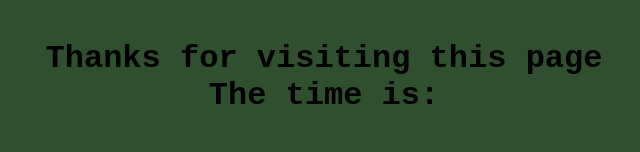
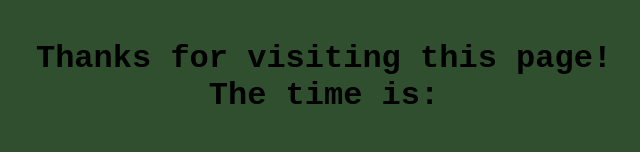
Before and after one commit to altruist1492/altruistSite1, a plain HTML site: page LandingSite.html in a window 1280 px wide. Shown: the top 152 px of the page, without its empty margins (316-956 px from the left). Drawn offline with Linux system fonts and the light colour scheme; grey boxes are pictures that could not be loaded.

Commit message:
Added Exclamation

```diff
--- a/LandingSite.html
+++ b/LandingSite.html
@@ -23,7 +23,7 @@
     </style>
 </head>
 <body>
-    <h1>Thanks for visiting this page<br>The time is:</h1>
+    <h1>Thanks for visiting this page!<br>The time is:</h1>
     <iframe src="https://free.timeanddate.com/clock/i9lhsk6m/n64/fn2/fs20/pc393/ftb/pa2/tt0/ta1/tb4" frameborder="0" width="359" height="60"></iframe>
 </body>
 </html>
```
